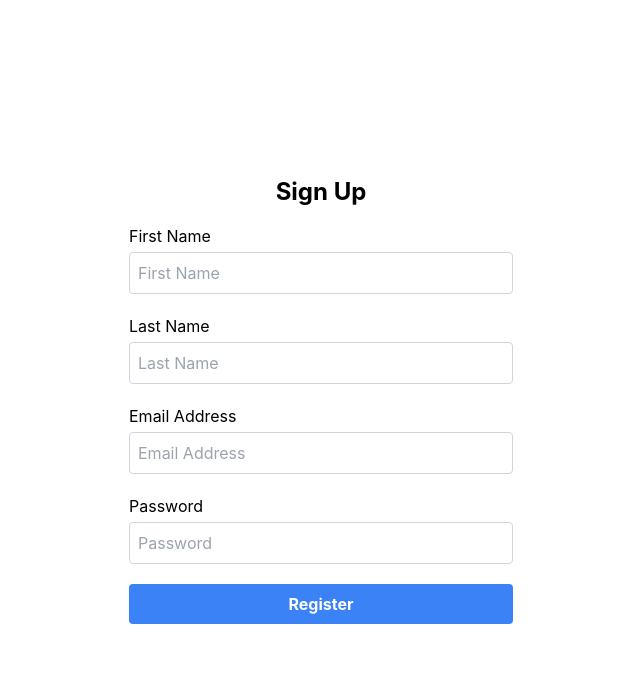
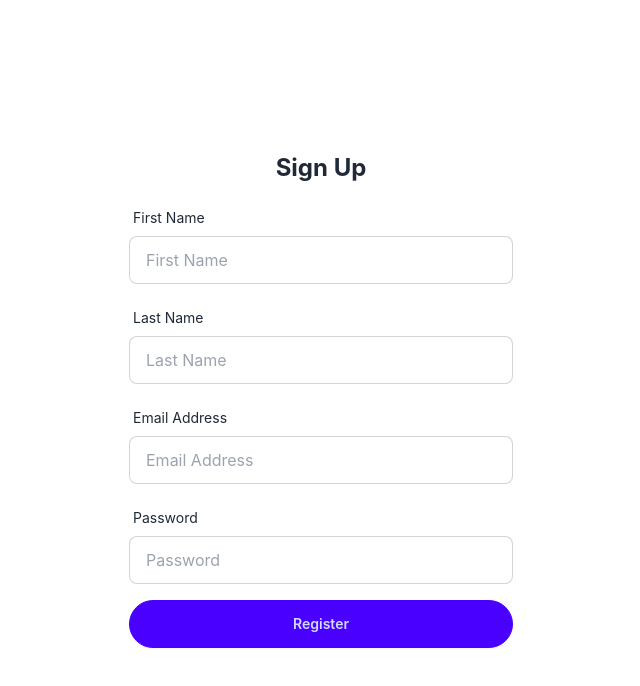
Before and after one commit to mt-technoholic/Form_Handling, a React (Create React App) app: page /sign-up in a window 1280 px wide. Shown: the top 686 px of the page, without its empty margins (319-959 px from the left). Built offline with nearby package versions, Linux system fonts and the light colour scheme.

Commit message:
Add daisy UI Input and button component

```diff
--- a/package.json
+++ b/package.json
@@ -39,6 +39,7 @@
     ]
   },
   "devDependencies": {
+    "daisyui": "^4.12.10",
     "tailwindcss": "^3.4.3"
   }
 }
--- a/src/components/Button.jsx
+++ b/src/components/Button.jsx
@@ -3,7 +3,7 @@ import React from "react";
 const Button = ({disabled, children}) => {
   return (
     <button
-      className={`${disabled ? 'cursor-not-allowed bg-slate-300' : 'bg-blue-500 hover:bg-blue-700'}   text-white font-bold py-2 px-4 rounded focus:outline-none focus:shadow-outline`}
+      className={`btn btn-primary w-full rounded-full`}
       type="submit"
       disabled={disabled}
     >
--- a/src/components/InputField.jsx
+++ b/src/components/InputField.jsx
@@ -1,23 +1,24 @@
 import React from "react";
 import { Field, ErrorMessage } from "formik";
 
-const InputField = ({
-  name,
-  label,
-  type="text",
-  placeholder,
-}) => {
+const InputField = ({ name, label, type = "text", placeholder }) => {
   return (
-    <div className="flex flex-col">
-      { label && <label htmlFor={name}>{label}</label>}
+    <label className="form-control w-full">
+      {label && (
+        <div className="label">
+          <span className="label-text">{label}</span>
+        </div>
+      )}
       <Field
-        className='p-2 border border-gray-300 rounded mt-1'
         name={name}
         type={type}
         placeholder={placeholder}
+        className="input input-bordered w-full"
       />
-      <ErrorMessage name={name} component="div" />
-    </div>
+      <div className="label">
+        <ErrorMessage className="label-text-alt" name={name} component="div" />
+      </div>
+    </label>
   );
 };
 
--- a/src/pages/SignUp/Form.jsx
+++ b/src/pages/SignUp/Form.jsx
@@ -1,65 +1,63 @@
-import React from 'react'
-import { Formik, Form } from 'formik';
-import { ValidateRegistrationForm } from '../../utils/validation';
-import { InputField, Button } from '../../components'
+import React from "react";
+import { Formik, Form } from "formik";
+import * as validation from "../../utils/validation";
+import * as Component from "../../components";
 
 const SignUpForm = () => {
-
   const initialValues = {
-    firstName: '',
-    lastName: '',
-    email: '',
-    password: ''
+    firstName: "",
+    lastName: "",
+    email: "",
+    password: "",
   };
 
   const handleSubmit = (values, { setSubmitting }) => {
     setTimeout(() => {
       console.log(JSON.stringify(values, null, 2));
       setSubmitting(false);
-      alert('Registration successful!');
+      alert("Registration successful!");
     }, 10000);
   };
 
   return (
     <Formik
       initialValues={initialValues}
-      validationSchema={ValidateRegistrationForm}
+      validationSchema={validation.ValidateRegistrationForm}
       onSubmit={handleSubmit}
     >
       {({ isSubmitting }) => (
-        <Form className='flex flex-col gap-5'>
-
-          <InputField
+        <Form className="flex flex-col">
+          <Component.InputField
             name="firstName"
             label="First Name"
             placeholder="First Name"
           />
 
-          <InputField
+          <Component.InputField
             name="lastName"
             label="Last Name"
             placeholder="Last Name"
           />
 
-          <InputField
+          <Component.InputField
             name="email"
             label="Email Address"
-            type='email'
+            type="email"
             placeholder="Email Address"
           />
 
-          <InputField
+          <Component.InputField
             name="password"
             label="Password"
-            type='password'
+            type="password"
             placeholder="Password"
           />
 
-          <Button disabled={isSubmitting}>Register</Button>
+          <Component.Button disabled={isSubmitting}>Register</Component.Button>
         </Form>
       )}
     </Formik>
-  )
-}
+  );
+};
 
-export default SignUpForm
+export default SignUpForm;
--- a/tailwind.config.js
+++ b/tailwind.config.js
@@ -6,5 +6,7 @@ module.exports = {
   theme: {
     extend: {},
   },
-  plugins: [],
+  plugins: [
+    require('daisyui'),
+  ],
 }
```
Also changed, not shown: 1 other file (tests, documents, lock files or other folders).
